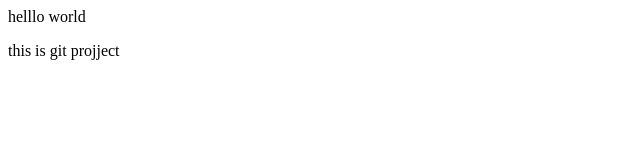
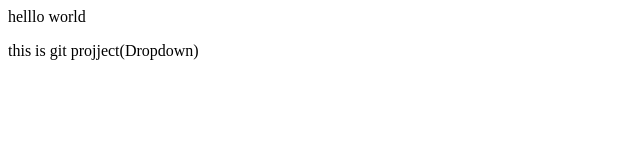
Before and after one commit to pp4980/eshawithcode, a plain HTML site: page index.html in a window 1280 px wide. Shown: the full height of the page, 0-640 px from the left. Drawn offline with Linux system fonts and the light colour scheme.

Commit message:
Dropdown

```diff
--- a/index.html
+++ b/index.html
@@ -2,5 +2,5 @@
     helllo world
 </P>
 <p>
-    this is git projject
+    this is git projject(Dropdown)
 </p>
```
